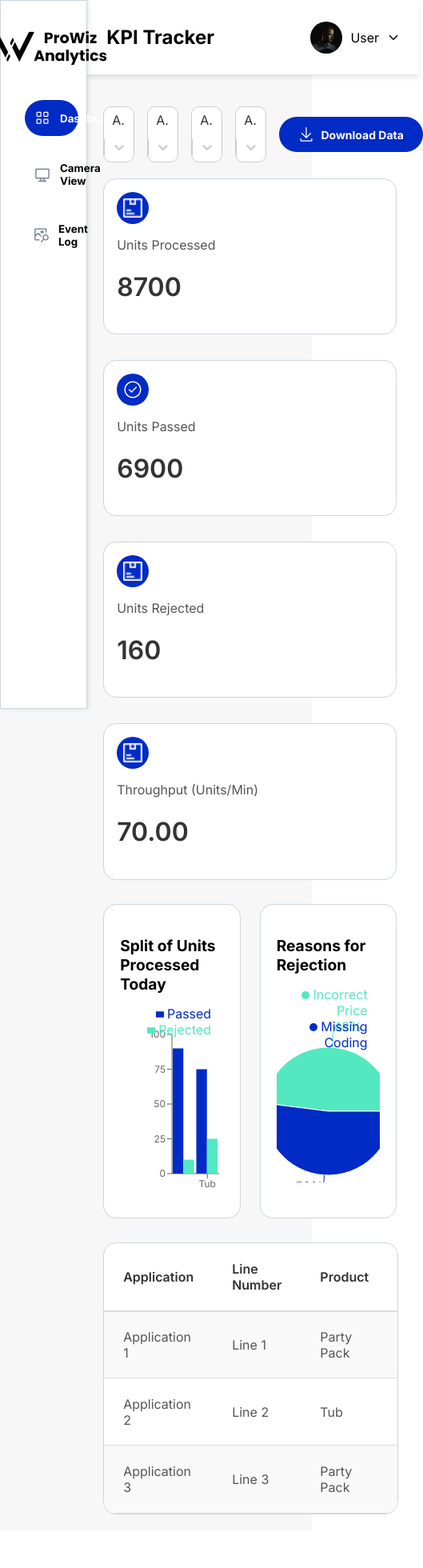
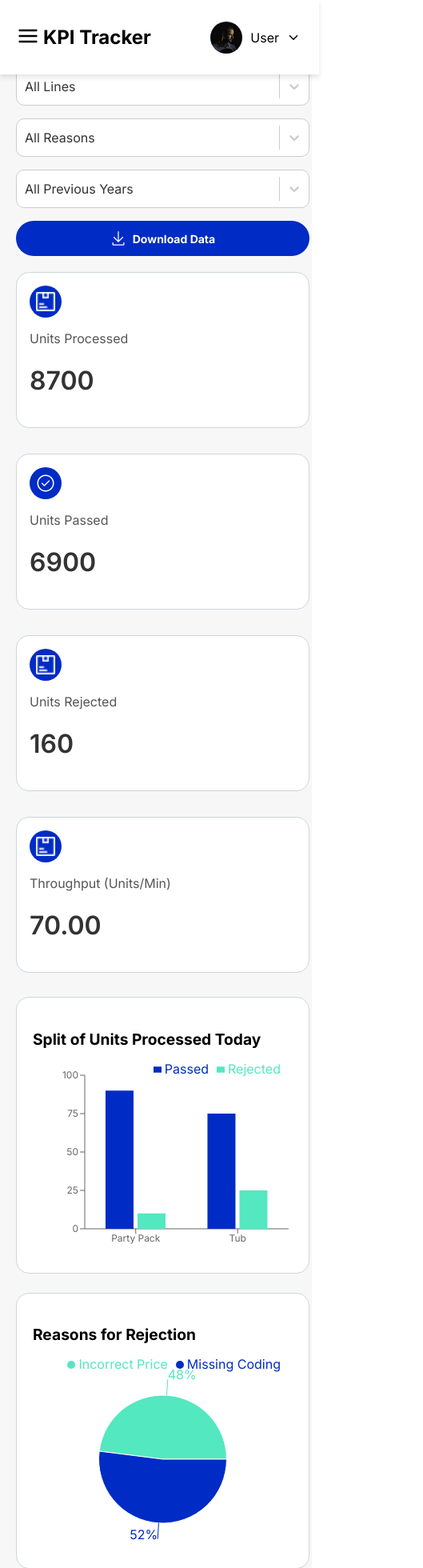
Before and after one commit to adityarajbenn/kpi-dashboard, a React (Create React App) app: page / in a window 390 px wide. Shown: the top 1960 px of the page at 80% size, 529 px wide, since content can reach past the window. Before the commit the page ends 1913 px from the top, so only its background shows below. Built offline with nearby package versions, Linux system fonts and the light colour scheme.

Commit message:
responsive design

```diff
--- a/src/components/DataTable.js
+++ b/src/components/DataTable.js
@@ -7,6 +7,11 @@ const TableContainer = styled.div`
   width: 100%;
   margin-top: 30px;
   overflow: hidden;
+`;
+
+const TableWrapper = styled.div`
+  max-height: 300px; /* Set table height */
+  overflow-y: auto; /* Enable vertical scrolling */
 `;
 
 const Table = styled.table`
@@ -19,10 +24,14 @@ const TableHeader = styled.th`
   height: 44px;
   padding: 12px 24px;
   text-align: left;
-  fint-size: 12px;
+  font-size: 12px;
   font-weight: 600;
   color: #333;
   border-bottom: 2px solid #ddd;
+  background: white;
+  position: sticky;
+  top: 0;
+  z-index: 2;
 `;
 
 const TableRow = styled.tr`
@@ -79,6 +88,9 @@ const DataTable = () => {
             <TableHeader>Time</TableHeader>
           </tr>
         </thead>
+      </Table>
+      <TableWrapper>
+        <Table>
           <tbody>
             {mockData.map((row, index) => (
               <TableRow key={index}>
@@ -92,6 +104,7 @@ const DataTable = () => {
             ))}
           </tbody>
         </Table>
+      </TableWrapper>
     </TableContainer>
   );
 };
--- a/src/components/Navbar.js
+++ b/src/components/Navbar.js
@@ -14,12 +14,23 @@ const NavbarContainer = styled.div`
   width: 97%;
   margin-left: auto;
   margin-right: auto;
+
+  @media (max-width: 1024px) {
+    position: fixed;
+    top: 0;
+    width: 90%;
+    z-index: 10;
+  }
 `;
 
 const Title = styled.h1`
   font-size: 1.5rem;
   font-weight: bold;
   color: #000;
+
+  @media (max-width: 1024px) {
+    margin-left: 30px;
+  }
 `;
 
 const UserSection = styled.div`
--- a/src/components/Sidebar.js
+++ b/src/components/Sidebar.js
@@ -1,14 +1,16 @@
+import { useState } from "react";
 import styled from "styled-components";
 import logo from "../assets/logo.png";
 import grid from "../assets/icons/Grid.png";
 import screen from "../assets/icons/Screen.png";
 import vector from "../assets/icons/Vector.png";
+import { FiMenu } from "react-icons/fi"; // Import Hamburger Icon
 
 const SidebarContainer = styled.div`
-  position: sticky;
+  position: fixed;
   top: 0;
-  left: 0;
-  width: calc(17.22%);
+  left: ${(props) => (props.$isOpen ? "0" : "-100%")}; /* Toggle Sidebar */
+  width: 250px;
   height: 100vh;
   background: white;
   box-shadow: 2px 0px 5px rgba(0, 0, 0, 0.1);
@@ -17,11 +19,33 @@ const SidebarContainer = styled.div`
   flex-direction: column;
   align-items: center;
   border: 0.5px solid #CDD5DF;
+  transition: left 0.3s ease-in-out;
+  z-index: 100;
+
+  @media (min-width: 1024px) {
+    position: sticky;
+    left: 0;
+    width: calc(17.22%);
+  }
+`;
+
+const HamburgerButton = styled.button`
+  position: fixed;
+  top: 30px;
+  left: 15px;
+  background: none;
+  border: none;
+  font-size: 28px;
+  cursor: pointer;
+  z-index: 100;
+
+  @media (min-width: 1024px) {
+    display: none; /* Hide on Desktop */
+  }
 `;
 
 const Logo = styled.img`
-  width: 220px;
-  height: auto;
+  width: 180px;
   margin-bottom: 20px;
 `;
 
@@ -51,35 +75,44 @@ const NavLink = styled.button`
   img {
     width: 20px;
     height: auto;
-    color: black;
   }
 `;
 
 const Sidebar = ({ selectedPage, setSelectedPage }) => {
+  const [isOpen, setIsOpen] = useState(false);
+
   return (
-    <SidebarContainer>
+    <>
+      {/* Hamburger Button */}
+      <HamburgerButton onClick={() => setIsOpen(!isOpen)}>
+        <FiMenu />
+      </HamburgerButton>
+
+      {/* Sidebar */}
+      <SidebarContainer $isOpen={isOpen}>
         <Logo src={logo} alt="ProWiz Logo" />
         <Nav>
           <NavLink
-          onClick={() => setSelectedPage("dashboard")}
+            onClick={() => { setSelectedPage("dashboard"); setIsOpen(false); }}
             $active={selectedPage === "dashboard"}
           >
             <img src={grid} alt="Dashboard Icon" /> Dashboard
           </NavLink>
           <NavLink
-          onClick={() => setSelectedPage("camera-view")}
+            onClick={() => { setSelectedPage("camera-view"); setIsOpen(false); }}
             $active={selectedPage === "camera-view"}
           >
             <img src={screen} alt="Camera Icon" /> Camera View
           </NavLink>
           <NavLink
-          onClick={() => setSelectedPage("event-log")}
+            onClick={() => { setSelectedPage("event-log"); setIsOpen(false); }}
             $active={selectedPage === "event-log"}
           >
             <img src={vector} alt="Event Log Icon" /> Event Log
           </NavLink>
         </Nav>
       </SidebarContainer>
+    </>
   );
 };
 
--- a/src/pages/MainFilterDashboard.js
+++ b/src/pages/MainFilterDashboard.js
@@ -124,6 +124,13 @@ grid-template-columns: repeat(5, 1fr);
 gap: 16px;
 margin-bottom: 20px;
 align-items: center;
+@media (max-width: 1024px) {
+  grid-template-columns: repeat(2, 1fr);
+}
+
+@media (max-width: 768px) {
+  grid-template-columns: repeat(1, 1fr);
+}
 `;
 
 const DownloadButton = styled.button`
@@ -167,6 +174,10 @@ display: grid;
 grid-template-columns: repeat(2, 1fr);
 gap: 24px;
 margin-top: 30px;
+
+@media (max-width: 768px) {
+  grid-template-columns: repeat(1, 1fr);
+}
 `;
 
 
```
Lines whose indentation alone changed are shown as unchanged.
